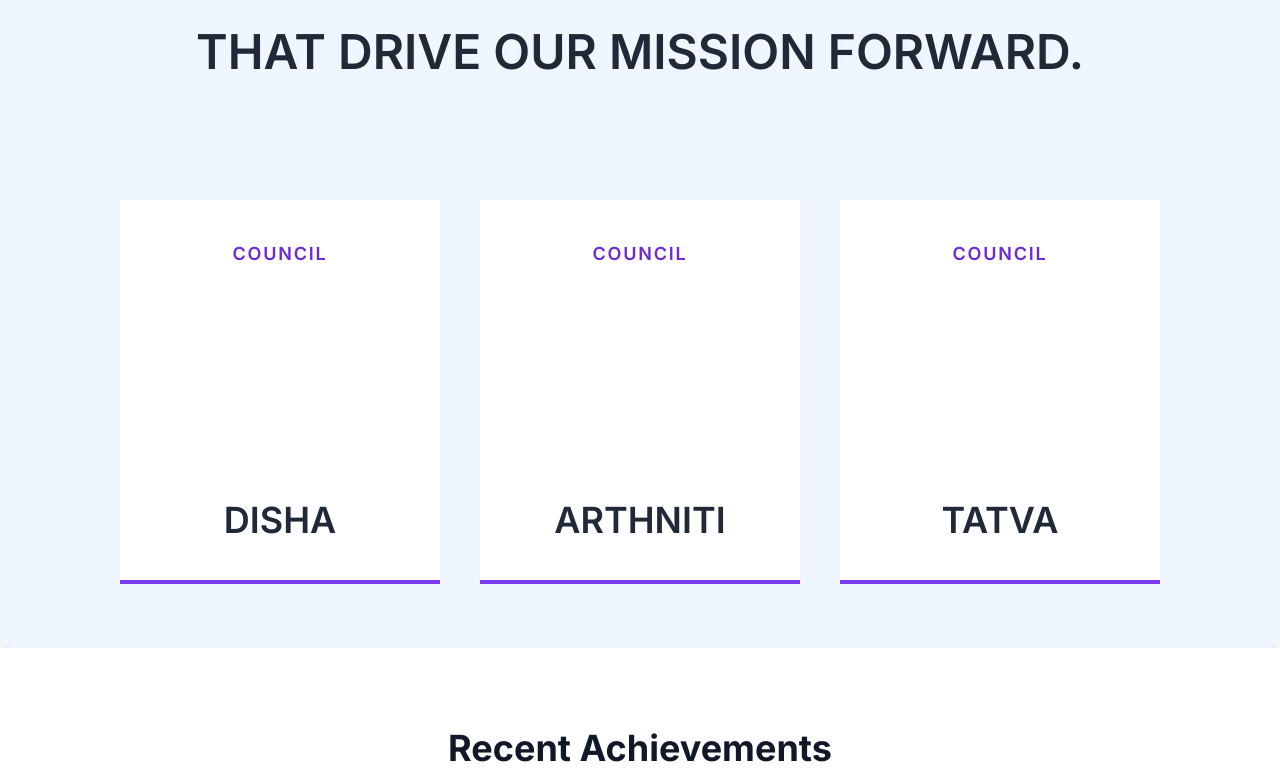
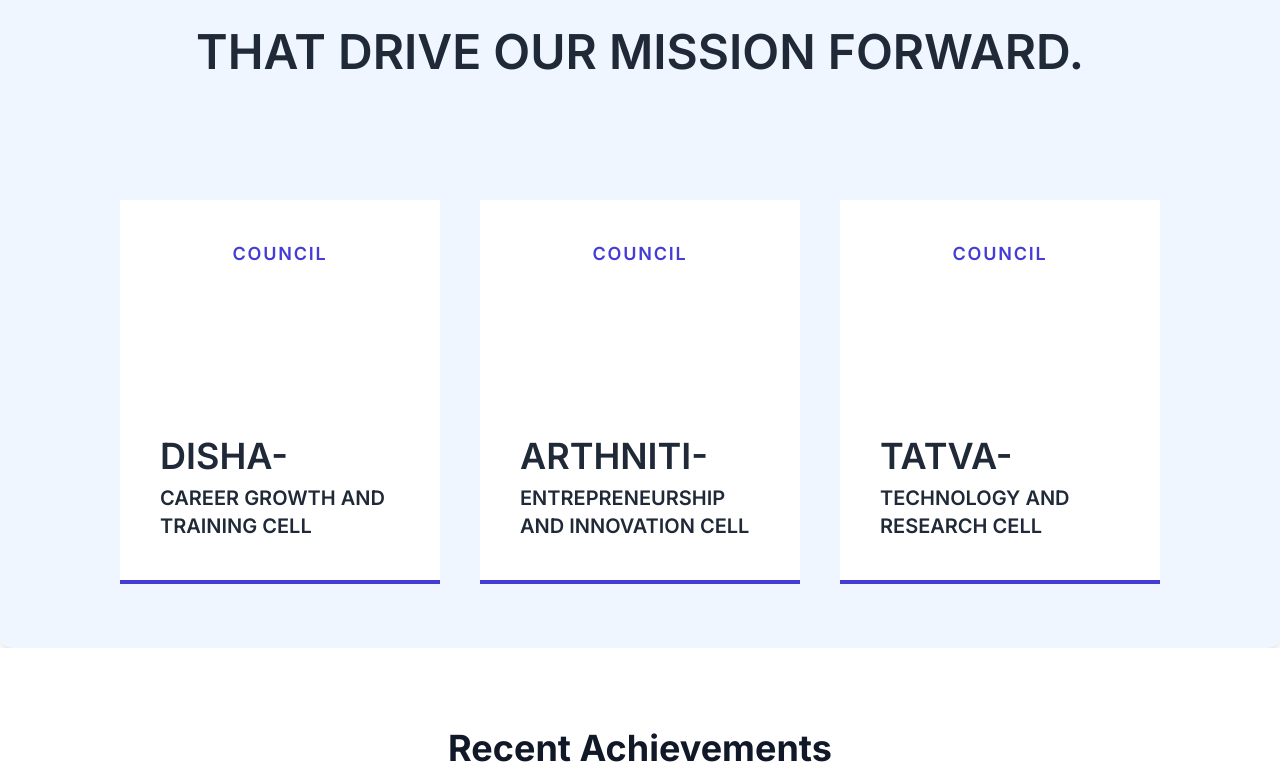
Before and after one commit to Vatsal9915/Student-Senate-IITP, a Next.js app: page / in a window 1280 px wide. Shown: the part 1836-2617 px from the top of the page. Built offline with nearby package versions, Linux system fonts and the light colour scheme.

Commit message:
Update WingsSection colors and add SVG asset
Changed all violet color references in WingsSection.tsx to a custom blue (#453CD5) and updated council names to include cell descriptions. Added a new SVG image asset to the public directory.

```diff
--- a/components/WingsSection.tsx
+++ b/components/WingsSection.tsx
@@ -5,19 +5,19 @@ const WingsSection = () => {
   return (
     <div className=' bg-blue-50 p-8 lg:p-16 pt-20 rounded-lg shadow-lg flex flex-col items-center justify-center'>
         <div>
-            <h2 className="text-xl font-bold text-blue-900 mb-4 text-center">OUR WINGS</h2>
+            <h2 className="text-xl font-bold text-[#453CD5] mb-4 text-center">OUR WINGS</h2>
             <p className="text-5xl  text-gray-800 font-semibold mb-8 leading-normal text-center">EXPLORE THE VARIOUS WINGS OF OUR ORGANIZATION <br/> THAT DRIVE OUR MISSION FORWARD.</p>
         </div>
         <div className='flex gap-10 mt-20'>
             {/* DISHA */}
-            <div className="relative w-96 h-96 max-w-xs mx-auto group border-b-4 border-violet-600 overflow-hidden">
+            <div className="relative w-96 h-96 max-w-xs mx-auto group border-b-4 border-[#453CD5] overflow-hidden">
             {/* front */}
             <div className="bg-white shadow-lg p-10 flex flex-col items-center justify-between transition-all duration-500 z-10 w-full h-full">
-                <h1 className="text-lg tracking-widest font-semibold text-violet-700 mb-4">COUNCIL</h1>
-                <h2 className="text-4xl font-semibold text-gray-800">DISHA</h2>
+                <h1 className="text-lg tracking-widest font-semibold text-[#453CD5] mb-4">COUNCIL</h1>
+                <h2 className="text-4xl font-semibold text-gray-800">DISHA- <span className='text-xl font-semibold text-gray-800 block mt-2'>CAREER GROWTH AND TRAINING CELL</span></h2>
             </div>
             {/* back */}
-            <div className="absolute left-0 bottom-0 w-full h-full bg-violet-600 shadow-lg p-10 flex flex-col items-center transition-all duration-500 scale-y-0 origin-bottom opacity-0 group-hover:scale-y-100 group-hover:opacity-100 z-20">
+            <div className="absolute left-0 bottom-0 w-full h-full bg-[#453CD5] shadow-lg p-10 flex flex-col items-center transition-all duration-500 scale-y-0 origin-bottom opacity-0 group-hover:scale-y-100 group-hover:opacity-100 z-20">
                 <h1 className="text-lg tracking-widest font-semibold text-white mb-4">COUNCIL</h1>
                 <h1 className="text-2xl font-bold text-white mb-4">ABOUT DISHA</h1>
                 <h2 className="text-md text-white">
@@ -27,14 +27,14 @@ const WingsSection = () => {
             </div>
             </div>
             {/* ARTHNITI */}
-            <div className="relative w-96 h-96 max-w-xs mx-auto group border-b-4 border-violet-600 overflow-hidden">
+            <div className="relative w-96 h-96 max-w-xs mx-auto group border-b-4 border-[#453CD5] overflow-hidden">
             {/* front */}
             <div className="bg-white shadow-lg p-10 flex flex-col items-center justify-between transition-all duration-500 z-10 w-full h-full">
-                <h1 className="text-lg tracking-widest font-semibold text-violet-700 mb-4">COUNCIL</h1>
-                <h2 className="text-4xl font-semibold text-gray-800">ARTHNITI</h2>
+                <h1 className="text-lg tracking-widest font-semibold text-[#453CD5] mb-4">COUNCIL</h1>
+                <h2 className="text-4xl font-semibold text-gray-800">ARTHNITI- <span className='text-xl font-semibold text-gray-800 block mt-2'>ENTREPRENEURSHIP AND INNOVATION CELL</span></h2>
             </div>
             {/* back */}
-            <div className="absolute left-0 bottom-0 w-full h-full bg-violet-600 shadow-lg p-10 flex flex-col items-center transition-all duration-500 scale-y-0 origin-bottom opacity-0 group-hover:scale-y-100 group-hover:opacity-100 z-20">
+            <div className="absolute left-0 bottom-0 w-full h-full bg-[#453CD5] shadow-lg p-10 flex flex-col items-center transition-all duration-500 scale-y-0 origin-bottom opacity-0 group-hover:scale-y-100 group-hover:opacity-100 z-20">
                 <h1 className="text-lg tracking-widest font-semibold text-white mb-4">COUNCIL</h1>
                 <h1 className="text-2xl font-bold text-white mb-4">ABOUT ARTHNITI</h1>
                 <h2 className="text-sm text-white">
@@ -44,14 +44,14 @@ const WingsSection = () => {
             </div>
             </div>
             {/* TATVA */}
-            <div className="relative w-96 h-96 max-w-xs mx-auto group border-b-4 border-violet-600 overflow-hidden">
+            <div className="relative w-96 h-96 max-w-xs mx-auto group border-b-4 border-[#453CD5] overflow-hidden">
             {/* front */}
             <div className="bg-white shadow-lg p-10 flex flex-col items-center justify-between transition-all duration-500 z-10 w-full h-full">
-                <h1 className="text-lg tracking-widest font-semibold text-violet-700 mb-4">COUNCIL</h1>
-                <h2 className="text-4xl font-semibold text-gray-800">TATVA</h2>
+                <h1 className="text-lg tracking-widest font-semibold text-[#453CD5] mb-4">COUNCIL</h1>
+                <h2 className="text-4xl font-semibold text-gray-800">TATVA- <span className='text-xl font-semibold text-gray-800 block mt-2'>TECHNOLOGY AND RESEARCH CELL</span></h2>
             </div>
             {/* back */}
-            <div className="absolute left-0 bottom-0 w-full h-full bg-violet-600 shadow-lg p-10 flex flex-col items-center transition-all duration-500 scale-y-0 origin-bottom opacity-0 group-hover:scale-y-100 group-hover:opacity-100 z-20">
+            <div className="absolute left-0 bottom-0 w-full h-full bg-[#453CD5] shadow-lg p-10 flex flex-col items-center transition-all duration-500 scale-y-0 origin-bottom opacity-0 group-hover:scale-y-100 group-hover:opacity-100 z-20">
                 <h1 className="text-lg tracking-widest font-semibold text-white mb-4">COUNCIL</h1>
                 <h1 className="text-2xl font-bold text-white mb-4">ABOUT TATVA</h1>
                 <h2 className="text-sm text-white">
```
Also changed, not shown: public/image 1.svg (added).
